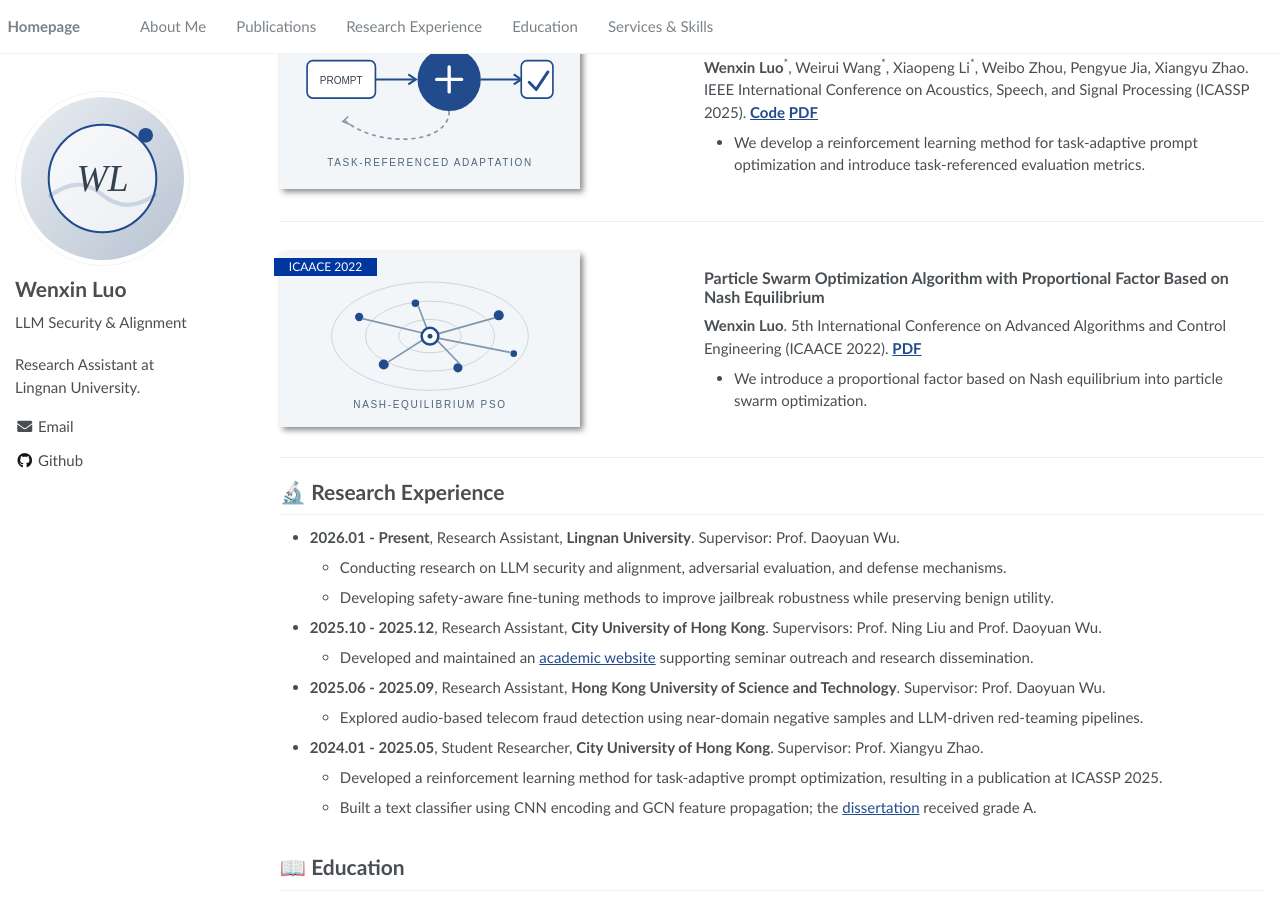
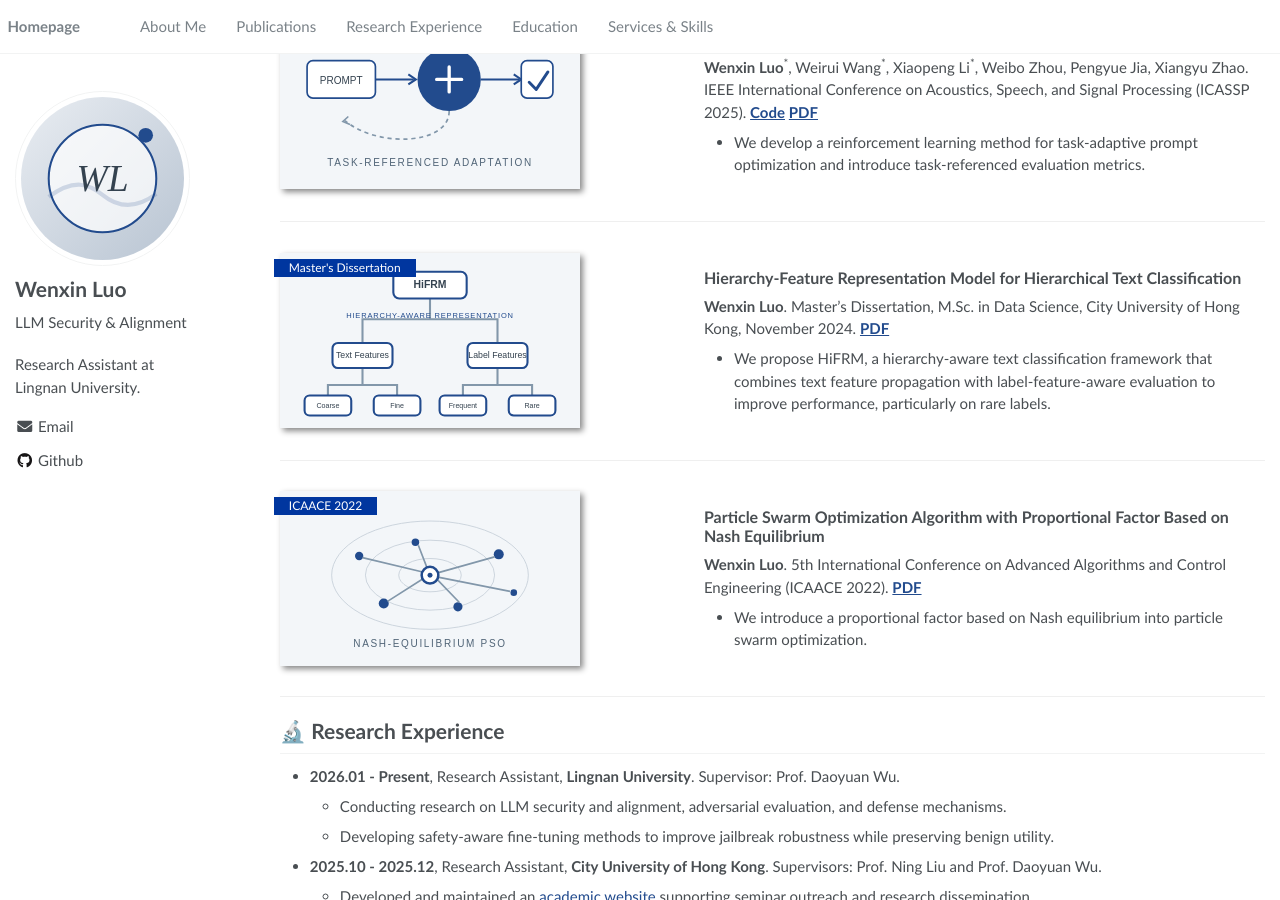
Before and after one commit to Wenxin-LU0/Wenxin-LU0.github.io, a Jekyll site: the page built from _pages/about.md, in a window 1280 px wide and 900 px high, scrolled down 440 px. Built offline with Jekyll 4.4.1, drawn with Linux system fonts in a browser that asks for light colours.

Commit message:
Add master's dissertation to publications

```diff
--- a/_pages/include/experience.md
+++ b/_pages/include/experience.md
@@ -14,4 +14,4 @@
 
 - **2024.01 - 2025.05**, Student Researcher, **City University of Hong Kong**. Supervisor: Prof. Xiangyu Zhao.
   - Developed a reinforcement learning method for task-adaptive prompt optimization, resulting in a publication at ICASSP 2025.
-  - Built a text classifier using CNN encoding and GCN feature propagation; the [dissertation](https://drive.google.com/file/d/179FGqy_X7pzjx9YPItNNdB__4tO63A61/view?usp=drive_link) received grade A.
+  - Built a text classifier using CNN encoding and GCN feature propagation; the [dissertation]({{ '/pdf/Hierarchy_Feature_Representation_Model.pdf' | relative_url }}) received grade A.
--- a/_pages/include/pub.md
+++ b/_pages/include/pub.md
@@ -14,6 +14,16 @@
 </div>
 </div>
 
+<div class='paper-box'><div class='paper-box-image'><div><div class="badge">Master's Dissertation</div><img src='images/dissertation.svg' alt="HiFRM hierarchical text classification illustration" width="100%"></div></div>
+<div class='paper-box-text' markdown="1">
+<font size="3"><h5>Hierarchy-Feature Representation Model for Hierarchical Text Classification</h5></font>
+
+**Wenxin Luo**. Master's Dissertation, M.Sc. in Data Science, City University of Hong Kong, November 2024. [**PDF**]({{ '/pdf/Hierarchy_Feature_Representation_Model.pdf' | relative_url }})
+
+- We propose HiFRM, a hierarchy-aware text classification framework that combines text feature propagation with label-feature-aware evaluation to improve performance, particularly on rare labels.
+</div>
+</div>
+
 <div class='paper-box'><div class='paper-box-image'><div><div class="badge">ICAACE 2022</div><img src='images/pso.svg' alt="Particle swarm optimization illustration" width="100%"></div></div>
 <div class='paper-box-text' markdown="1">
 <font size="3"><h5>Particle Swarm Optimization Algorithm with Proportional Factor Based on Nash Equilibrium</h5></font>
```
Also changed, not shown: images/dissertation.svg (added), 1 other file.
